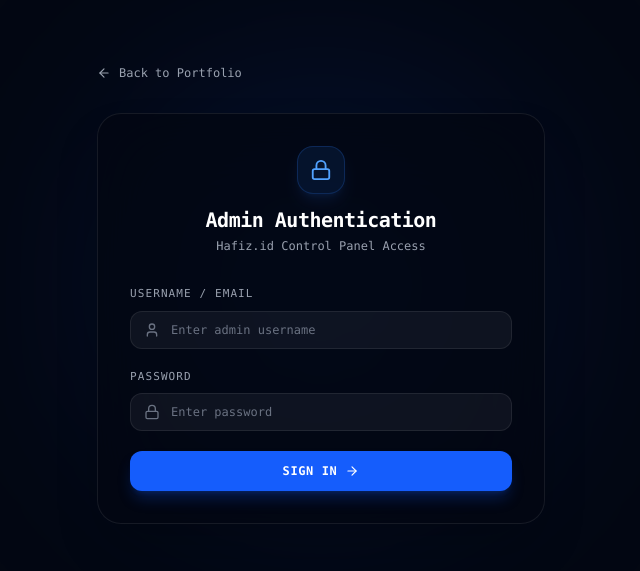
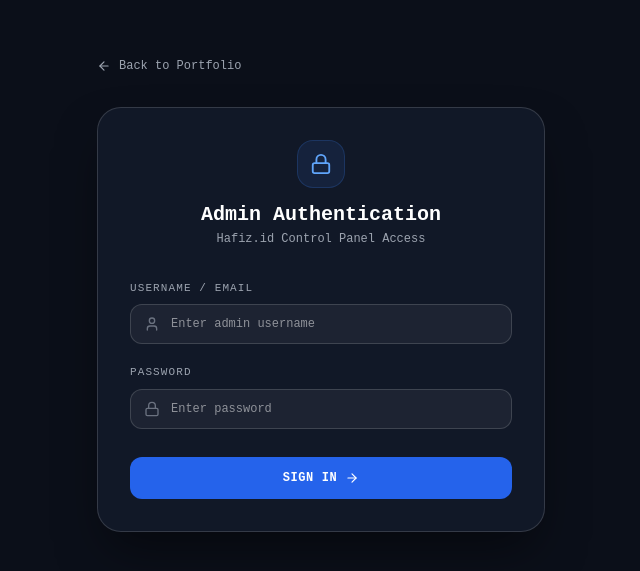
Before and after one commit to muhammadhafiz33/Mofiz.id, a React (Vite) app: page /admin/login in a window 1280 px wide. Shown: the part 107-678 px from the top of the page, without its empty margins (319-959 px from the left). Built offline with nearby package versions, Linux system fonts and the light colour scheme.

Commit message:
fix: Update vercel.json SPA rewrites and apply explicit inline styling to AdminLogin

```diff
--- a/src/admin/AdminLogin.jsx
+++ b/src/admin/AdminLogin.jsx
@@ -42,68 +42,63 @@ export default function AdminLogin() {
   };
 
   return (
-    <div className="min-h-screen bg-gray-950 text-white flex items-center justify-center p-6 relative overflow-hidden font-sans">
-      {/* Glow overlays */}
-      <div className="absolute top-1/4 left-1/2 -translate-x-1/2 w-96 h-96 bg-blue-600/15 blur-[120px] rounded-full pointer-events-none" />
-
-      <div className="max-w-md w-full relative z-10">
+    <div style={{ backgroundColor: '#0B0F19', minHeight: '100vh', display: 'flex', alignItems: 'center', justifyContent: 'center', padding: '1.5rem', color: '#ffffff' }}>
+      <div style={{ maxWidth: '28rem', width: '100%', position: 'relative', zIndex: 10 }}>
         {/* Back to Home Button */}
         <button
           onClick={() => navigate('/')}
-          className="inline-flex items-center gap-2 text-xs font-mono text-gray-400 hover:text-white mb-8 transition-colors group"
+          style={{ display: 'inline-flex', alignItems: 'center', gap: '0.5rem', fontSize: '0.75rem', fontFamily: 'monospace', color: '#9CA3AF', marginBottom: '2rem', cursor: 'pointer', background: 'none', border: 'none' }}
         >
-          <ArrowLeft size={14} className="group-hover:-translate-x-1 transition-transform" />
+          <ArrowLeft size={14} />
           Back to Portfolio
         </button>
 
-        <div className="rounded-3xl border bg-gray-950/80 backdrop-blur-2xl p-8 shadow-2xl" style={{ borderColor: 'var(--border-color)' }}>
+        <div style={{ borderRadius: '1.5rem', border: '1px solid rgba(255, 255, 255, 0.15)', backgroundColor: '#111827', padding: '2rem', boxShadow: '0 25px 50px -12px rgba(0, 0, 0, 0.5)' }}>
           {/* Header Branding */}
-          <div className="flex flex-col items-center text-center space-y-3 mb-8">
-            <div className="w-12 h-12 rounded-2xl bg-blue-500/10 border border-blue-500/20 flex items-center justify-center text-blue-400 shadow-lg shadow-blue-500/10">
+          <div style={{ display: 'flex', flexDirection: 'column', alignItems: 'center', textAlign: 'center', marginBottom: '2rem' }}>
+            <div style={{ width: '3rem', height: '3rem', borderRadius: '1rem', backgroundColor: 'rgba(59, 130, 246, 0.1)', border: '1px solid rgba(59, 130, 246, 0.2)', display: 'flex', alignItems: 'center', justifyContent: 'center', color: '#60A5FA', marginBottom: '0.75rem' }}>
               <Lock size={22} />
             </div>
             <div>
-              <h2 className="text-xl font-bold font-mono tracking-tight text-white">Admin Authentication</h2>
-              <p className="text-xs text-gray-400 font-mono mt-1">Hafiz.id Control Panel Access</p>
+              <h2 style={{ fontSize: '1.25rem', fontWeight: 'bold', fontFamily: 'monospace', color: '#ffffff', margin: 0 }}>Admin Authentication</h2>
+              <p style={{ fontSize: '0.75rem', color: '#9CA3AF', fontFamily: 'monospace', marginTop: '0.25rem', margin: 0 }}>Hafiz.id Control Panel Access</p>
             </div>
           </div>
 
           {error && (
-            <div className="mb-6 p-3.5 rounded-xl bg-red-500/10 border border-red-500/20 text-red-400 text-xs flex items-center gap-2 font-mono">
-              <ShieldAlert size={16} className="shrink-0" />
+            <div style={{ marginBottom: '1.5rem', padding: '0.875rem', borderRadius: '0.75rem', backgroundColor: 'rgba(239, 68, 68, 0.1)', border: '1px solid rgba(239, 68, 68, 0.2)', color: '#F87171', fontSize: '0.75rem', display: 'flex', alignItems: 'center', gap: '0.5rem', fontFamily: 'monospace' }}>
+              <ShieldAlert size={16} style={{ flexShrink: 0 }} />
               <span>{error}</span>
             </div>
           )}
 
-          <form onSubmit={handleLogin} className="space-y-5">
+          <form onSubmit={handleLogin} style={{ display: 'flex', flexDirection: 'column', gap: '1.25rem' }}>
             <div>
-              <label className="block text-[11px] font-mono text-gray-400 uppercase tracking-widest mb-2">Username / Email</label>
-              <div className="relative">
-                <User size={16} className="absolute left-3.5 top-1/2 -translate-y-1/2 text-gray-500" />
+              <label style={{ display: 'block', fontSize: '0.6875rem', fontFamily: 'monospace', color: '#9CA3AF', textTransform: 'uppercase', letterSpacing: '0.1em', marginBottom: '0.5rem' }}>Username / Email</label>
+              <div style={{ position: 'relative' }}>
+                <User size={16} style={{ position: 'absolute', left: '0.875rem', top: '50%', transform: 'translateY(-50%)', color: '#6B7280' }} />
                 <input
                   type="text"
                   required
                   value={username}
                   onChange={(e) => setUsername(e.target.value)}
                   placeholder="Enter admin username"
-                  className="w-full bg-white/5 border rounded-xl py-2.5 pl-10 pr-4 text-xs text-white placeholder-gray-500 focus:outline-none focus:border-blue-500 transition-colors font-mono"
-                  style={{ borderColor: 'var(--border-color)' }}
+                  style={{ width: '100%', backgroundColor: 'rgba(255, 255, 255, 0.05)', border: '1px solid rgba(255, 255, 255, 0.15)', borderRadius: '0.75rem', padding: '0.625rem 1rem 0.625rem 2.5rem', fontSize: '0.75rem', color: '#ffffff', outline: 'none', fontFamily: 'monospace', boxSizing: 'border-box' }}
                 />
               </div>
             </div>
 
             <div>
-              <label className="block text-[11px] font-mono text-gray-400 uppercase tracking-widest mb-2">Password</label>
-              <div className="relative">
-                <Lock size={16} className="absolute left-3.5 top-1/2 -translate-y-1/2 text-gray-500" />
+              <label style={{ display: 'block', fontSize: '0.6875rem', fontFamily: 'monospace', color: '#9CA3AF', textTransform: 'uppercase', letterSpacing: '0.1em', marginBottom: '0.5rem' }}>Password</label>
+              <div style={{ position: 'relative' }}>
+                <Lock size={16} style={{ position: 'absolute', left: '0.875rem', top: '50%', transform: 'translateY(-50%)', color: '#6B7280' }} />
                 <input
                   type="password"
                   required
                   value={password}
                   onChange={(e) => setPassword(e.target.value)}
                   placeholder="Enter password"
-                  className="w-full bg-white/5 border rounded-xl py-2.5 pl-10 pr-4 text-xs text-white placeholder-gray-500 focus:outline-none focus:border-blue-500 transition-colors font-mono"
-                  style={{ borderColor: 'var(--border-color)' }}
+                  style={{ width: '100%', backgroundColor: 'rgba(255, 255, 255, 0.05)', border: '1px solid rgba(255, 255, 255, 0.15)', borderRadius: '0.75rem', padding: '0.625rem 1rem 0.625rem 2.5rem', fontSize: '0.75rem', color: '#ffffff', outline: 'none', fontFamily: 'monospace', boxSizing: 'border-box' }}
                 />
               </div>
             </div>
@@ -111,7 +106,7 @@ export default function AdminLogin() {
             <button
               type="submit"
               disabled={loading}
-              className="w-full py-3 rounded-xl bg-blue-600 hover:bg-blue-500 text-white font-semibold text-xs font-mono tracking-wider uppercase transition-all duration-200 shadow-lg shadow-blue-600/25 flex items-center justify-center gap-2 active:scale-98 disabled:opacity-50 mt-2"
+              style={{ width: '100%', padding: '0.75rem', borderRadius: '0.75rem', backgroundColor: '#2563EB', color: '#ffffff', fontWeight: 'bold', fontSize: '0.75rem', fontFamily: 'monospace', letterSpacing: '0.05em', textTransform: 'uppercase', border: 'none', cursor: 'pointer', display: 'flex', alignItems: 'center', justifyContent: 'center', gap: '0.5rem', marginTop: '0.5rem', opacity: loading ? 0.6 : 1 }}
             >
               <span>{loading ? 'Authenticating...' : 'Sign In'}</span>
               {!loading && <ArrowRight size={14} />}
```
Also changed, not shown: vercel.json.
